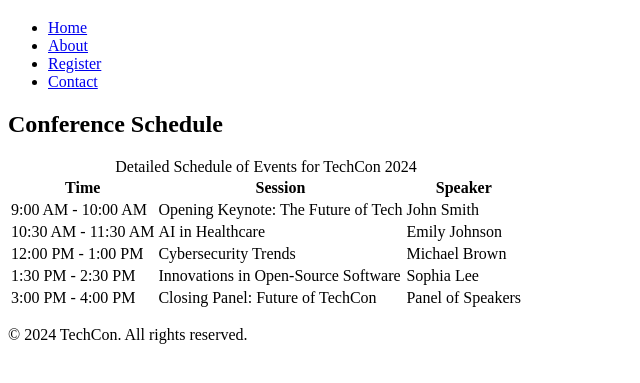
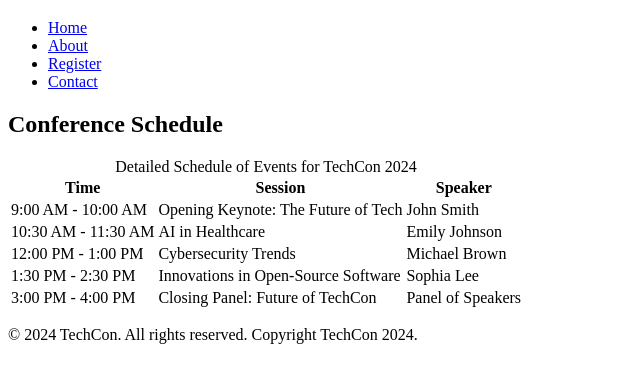
Before and after one commit to manarhabib33/TechCon_HTML, a plain HTML site: page techcon_website/schedule.html in a window 1280 px wide. Shown: the part 61-444 px from the top of the page, without its empty margins (0-640 px from the left). Drawn offline with Linux system fonts and the light colour scheme.

Commit message:
schedule

```diff
--- a/techcon_website/schedule.html
+++ b/techcon_website/schedule.html
@@ -63,7 +63,7 @@
 
     <!-- Footer Section -->
     <footer>
-        <p>&copy; 2024 TechCon. All rights reserved.</p>
+        <p>&copy; 2024 TechCon. All rights reserved. Copyright TechCon 2024.</p>
     </footer>
 </body>
 </html>
```
